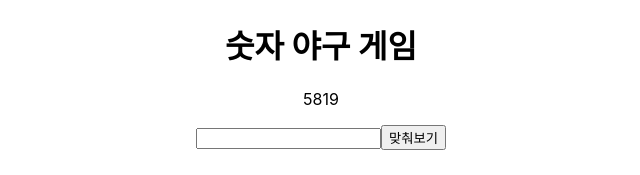
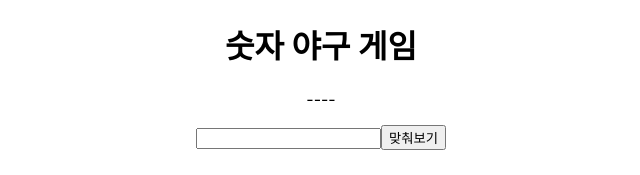
Before and after one commit to umsungjun/ZERO-BASE-26, a React (Create React App) app in the folder BaseballGame/: page / in a window 1280 px wide. Shown: the top 175 px of the page, without its empty margins (319-959 px from the left). Built offline with nearby package versions, Linux system fonts and the light colour scheme.

Commit message:
15. 새로운 게임 시작 기능 개발

```diff
--- a/BaseballGame/src/App.js
+++ b/BaseballGame/src/App.js
@@ -6,6 +6,7 @@ function App() {
   const [randomNumber, setRandomNumber] = useState(generateRandomNumber());
   const [answer, setAnswer] = useState("");
   const [logs, setLogs] = useState([]);
+  const [isSuccess, setIsSucess] = useState(false);
 
   const handleAnswerChanged = (event) => {
     //input에 변경이 일어날때마다 event객체를 받음
@@ -46,6 +47,7 @@ function App() {
     if (strike === 4) {
       alert("축하합니다! 정답입니다!");
       setLogs([...logs, `${answer} (축하합니다! 정답입니다!)`]);
+      setIsSucess(true);
       return;
     }
     setLogs([...logs, `${answer} (strike: ${strike} ball: ${ball})`]); // 기존배열값을 유지해야하기 때문에 spread연산자를 통해서 배열안에 풀어주고
@@ -56,18 +58,32 @@ function App() {
     console.log(randomNumber);
   }, [randomNumber]); // []안에 요소가 변경될 때마다 내부에 있는 콜백함수가 실행 됨
 
+  const HandleRetry = () => {
+    setRandomNumber(generateRandomNumber());
+    setAnswer("");
+    setLogs([]);
+    setIsSucess(false);
+  };
+
   return (
     <div className="App">
       <h1>숫자 야구 게임</h1> {/* title */}
-      <header className="header">{randomNumber}</header>
+      <header className="header">
+        {isSuccess ? `정답: ${answer}` : "----"}
+      </header>{" "}
+      {/* state값을 쓸때는 {}감싸지 않아도됨 */}
       <section>
         <input type="text" value={answer} onChange={handleAnswerChanged} />
-        <button onClick={handleSubmit}>맞춰보기</button>
+        {isSuccess ? (
+          <button onClick={HandleRetry}>다시하기</button>
+        ) : (
+          <button onClick={handleSubmit}>맞춰보기</button>
+        )}
       </section>
       <h2>기록</h2>
       <ol>
         {logs.map((log, i) => {
-          return <li key={i}>{log}</li>;
+          return <li key={`${log}_${i}`}>{log}</li>;
         })}
       </ol>
     </div>
```
